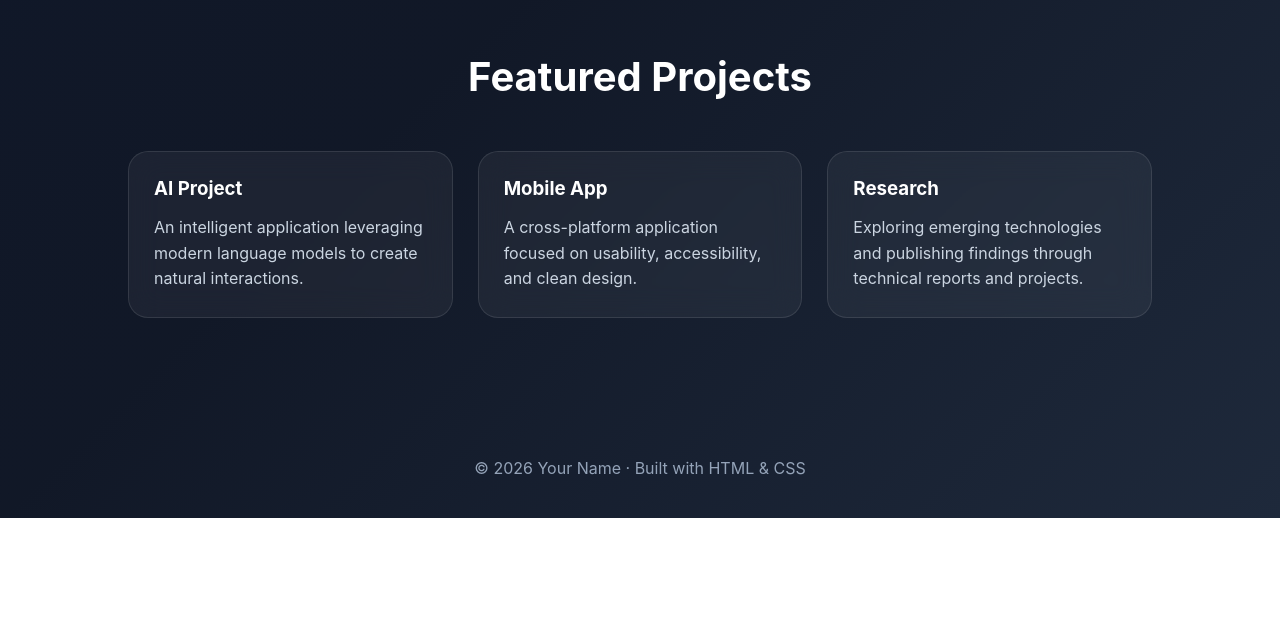
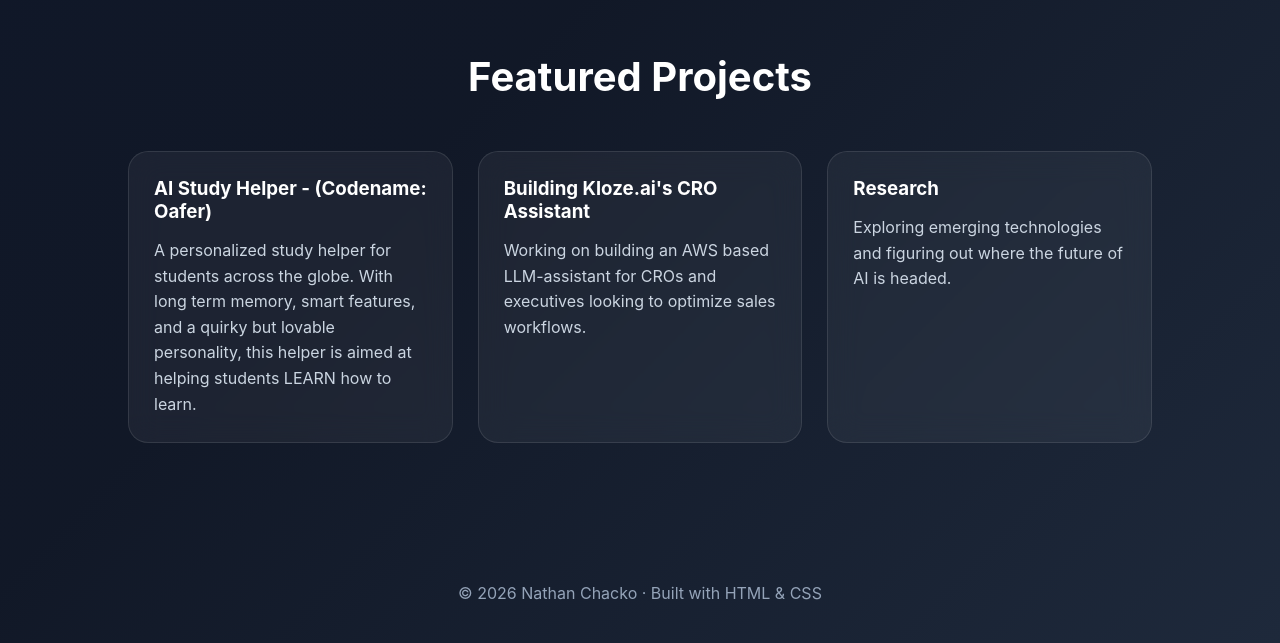
Before and after one commit to Natcha979/Natcha979.github.io, a plain HTML site: page index.html in a window 1280 px wide. Shown: the part 763-1406 px from the top of the page. Before the commit the page ends 1281 px from the top, so only its background shows below. Drawn offline with Linux system fonts and the light colour scheme.

Commit message:
Change project titles and author name in index.html
Updated project titles and descriptions for clarity.

```diff
--- a/index.html
+++ b/index.html
@@ -3,7 +3,7 @@
 <head>
 <meta charset="UTF-8">
 <meta name="viewport" content="width=device-width, initial-scale=1.0">
-<title>Your Name</title>
+<title>Nathan Chacko</title>
 
 <style>
 *{
@@ -200,26 +200,30 @@ footer{
     <div class="cards">
 
         <div class="card">
-            <h3>AI Project</h3>
+            <h3>AI Study Helper - (Codename: Oafer)</h3>
             <p>
-                An intelligent application leveraging modern
-                language models to create natural interactions.
+                A personalized study helper for students
+                across the globe. With long term memory, smart
+                features, and a quirky but lovable personality,
+                this helper is aimed at helping students LEARN
+                how to learn.
             </p>
         </div>
 
         <div class="card">
-            <h3>Mobile App</h3>
+            <h3>Building Kloze.ai's CRO Assistant</h3>
             <p>
-                A cross-platform application focused on
-                usability, accessibility, and clean design.
+                Working on building an AWS based LLM-assistant
+                for CROs and executives looking to optimize
+                sales workflows.
             </p>
         </div>
 
         <div class="card">
             <h3>Research</h3>
             <p>
-                Exploring emerging technologies and publishing
-                findings through technical reports and projects.
+                Exploring emerging technologies and figuring
+                out where the future of AI is headed.
             </p>
         </div>
 
@@ -227,7 +231,7 @@ footer{
 </section>
 
 <footer>
-    © 2026 Your Name · Built with HTML & CSS
+    © 2026 Nathan Chacko · Built with HTML & CSS
 </footer>
 
 </body>
```
